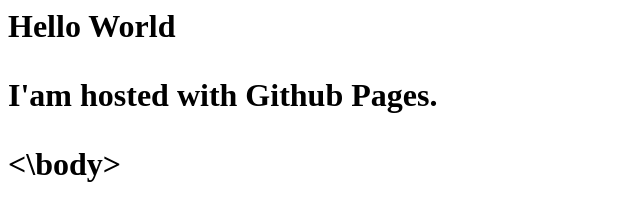
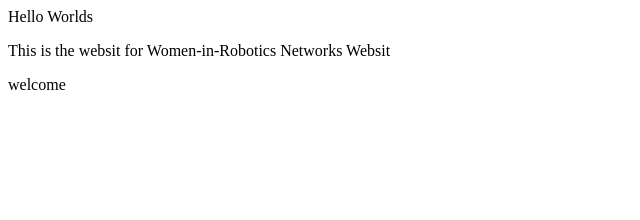
Before and after one commit to yx388/Women-in-Robotics-Network.github.io, a plain HTML site: page index.html in a window 1280 px wide. Shown: the whole page, without its empty margins (0-640 px from the left). Drawn offline with Linux system fonts and the light colour scheme.

Commit message:
Update index.html

```diff
--- a/index.html
+++ b/index.html
@@ -1,7 +1,3 @@
-<! DOCTYPE html>
-<html>
-<body>
-<h1>Hello World<h1>
-<p>I'am hosted with Github Pages.</p>
-<\body>
-</html>
+<p>Hello Worlds</p>
+<p>This is the websit for Women-in-Robotics Networks Websit </p>
+<p>welcome</p>
```
